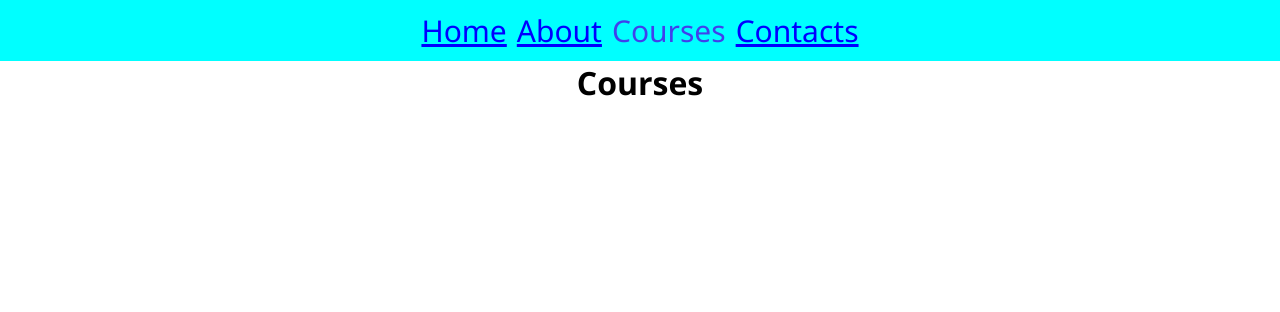
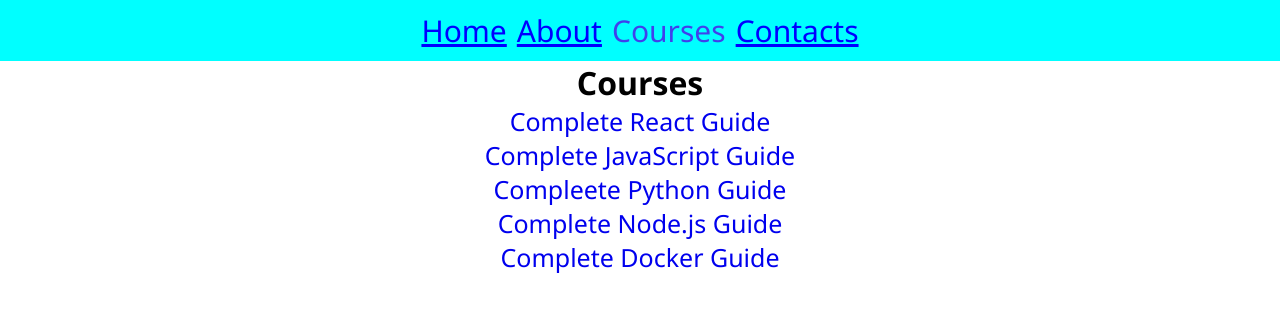
Before and after one commit to GhostArnold/practic-routing-app, a React (Create React App) app: page /courses in a window 1280 px wide. Shown: the top 312 px of the page. Built offline with nearby package versions, Linux system fonts and the light colour scheme.

Commit message:
I made subcategories for the nav bar element with a transition to slug routes linked to them

```diff
--- a/package.json
+++ b/package.json
@@ -1,6 +1,6 @@
 {
   "name": "practic-routing-app",
-  "version": "1.5.1",
+  "version": "1.6.0",
   "private": true,
   "dependencies": {
     "@testing-library/jest-dom": "^5.17.0",
--- a/src/App.css
+++ b/src/App.css
@@ -15,3 +15,12 @@
   color: rgb(64, 64, 236);
   text-decoration: none;
 }
+.courseLink {
+  display: flex;
+  justify-content: center;
+  font-size: 25px;
+  text-decoration: none;
+}
+.courseLink:hover {
+  text-decoration: underline;
+}
--- a/src/components/Courses.jsx
+++ b/src/components/Courses.jsx
@@ -1,7 +1,20 @@
+// Делаем импорт массива объектов
+import { Link } from 'react-router-dom';
+import courses from '../data/course';
+
 const Courses = () => {
   return (
     <>
       <h1>Courses</h1>
+      {/* Используем метод map для итерации по массиву courses. Course - текущий объект */}
+      {courses.map((course) => {
+        return (
+          // to - маршрут, className - для стилизации, course.title - выводим названия наших курсов
+          <Link to={course.slug} key={course.id} className="courseLink">
+            {course.title}
+          </Link>
+        );
+      })}
     </>
   );
 };
```
Also changed, not shown: 1 other file (tests, documents, lock files or other folders).
